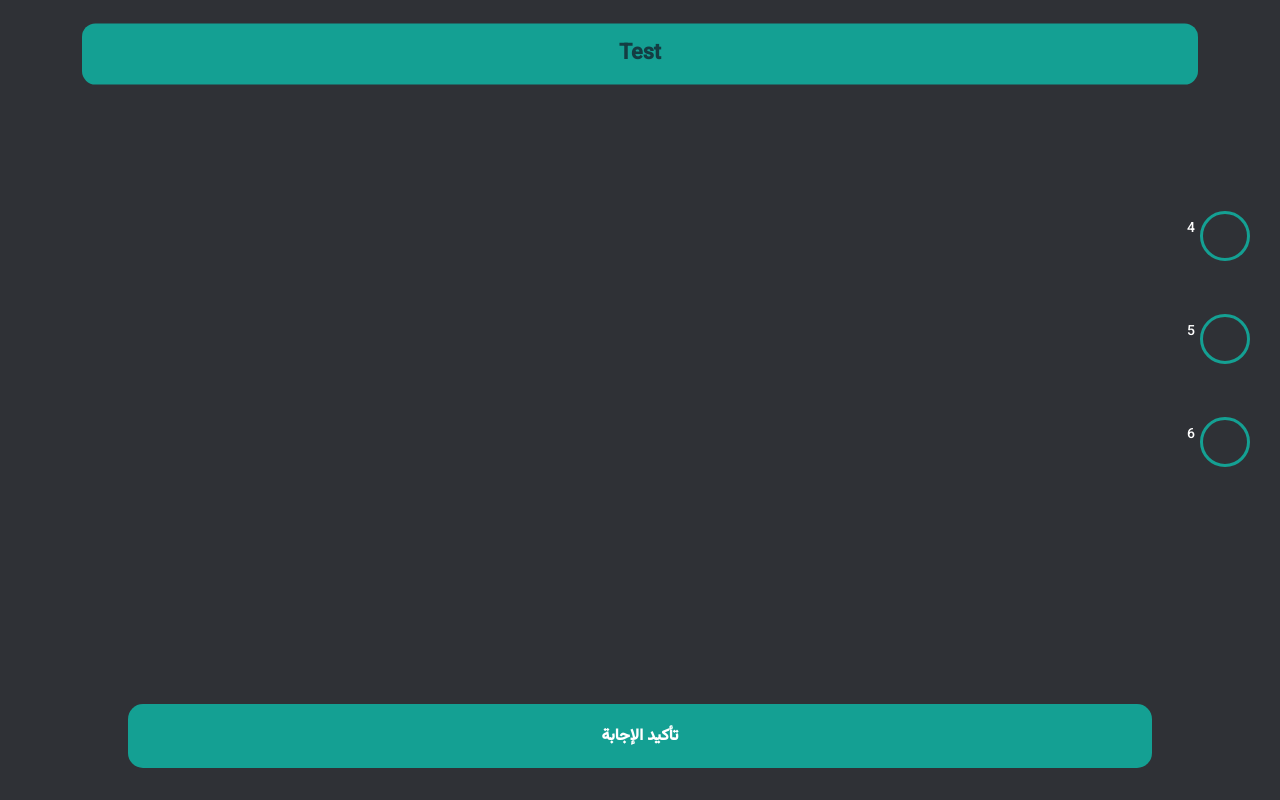
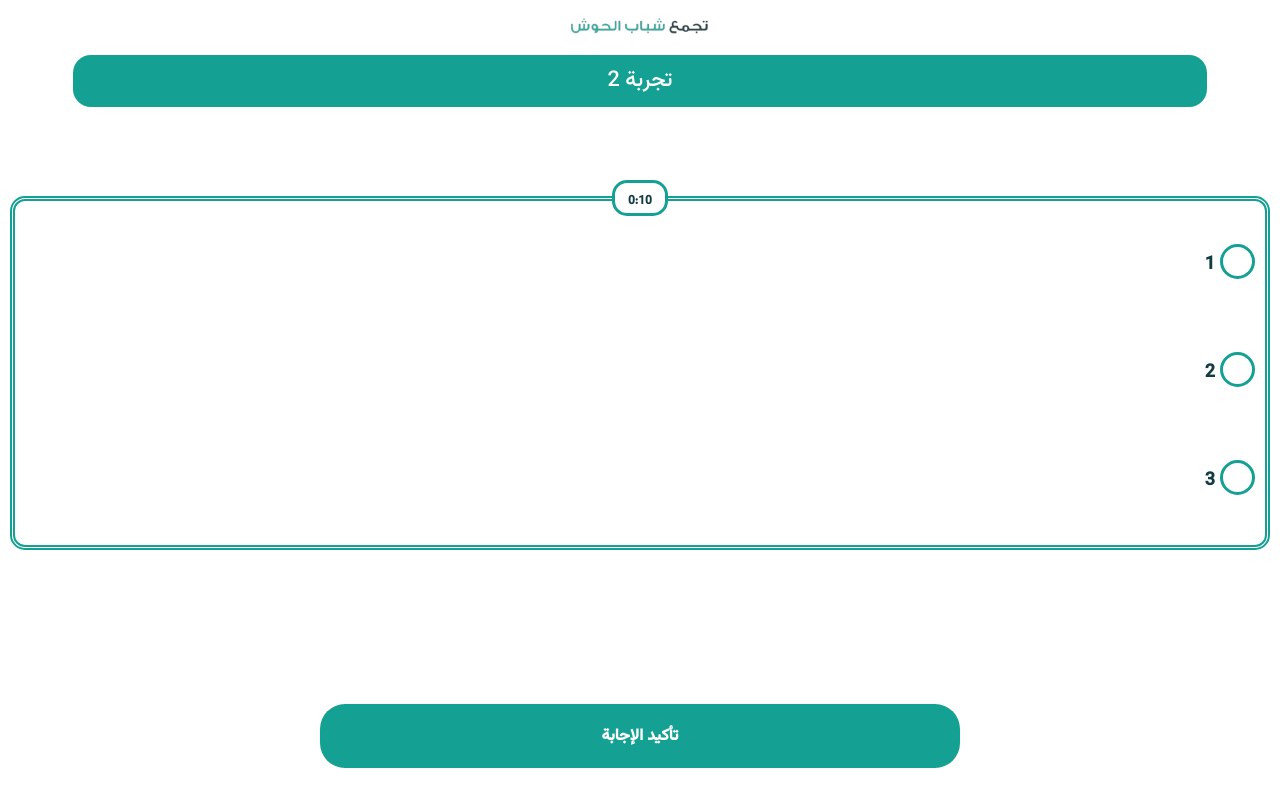
Before and after one commit to shabebalhosh/Q-A, a plain HTML site: page questions.html in a window 1280 px wide. Drawn offline with Linux system fonts and the light colour scheme.

Commit message:
styled questions scrn

```diff
--- /dev/null
+++ b/notes.txt
@@ -0,0 +1,3 @@
+padding is for what's inside the div
+
+margin is for the padding between the div and the parent
--- a/questions.css
+++ b/questions.css
@@ -3,39 +3,46 @@
 * {
   font-family: "Vazirmatn", sans-serif;
   user-select: none;
-  color: white;
 }
 
 body {
-  background-color: #2F3136;
+  background-color: white;
   margin: 0;
-  padding: 20px;
+  padding: 10px;
   text-align: center;
 }
 
 #question {
   position: relative;
   top: 0;
+  bottom: 0;
   left: 0;
   transform: translate(-50%, -50%);
-  color: #143D43;
+  color: white;
   transform: scale(0.9);
-  padding: 15px;
+  padding: 10px;
   background-color: #14A093;
-  border-radius: 15px;
+  border-radius: 20px;
   font-size: 24px;
-  font-weight: bold;
   text-align: center;
 }
 
 #choices {
+  font-weight: bolder;
+  border: thick double #14A093;
+  border-radius: 15px;
+  color: #143D43;
+  padding-left: 0;
+  padding-right: 0;
   padding-top: 50px;
+  padding-bottom: 50px;
   text-align: start;
-  font-size: 14px;
-  margin-top: 80px;
+  font-size: 18px;
+  margin-top: 50px;
+  margin-bottom: 50px;
   display: grid;
   grid-template-columns: auto 1fr;
-  grid-row-gap:60px;
+  grid-row-gap:80px;
   direction: rtl;
 }
 
@@ -54,14 +61,14 @@ label {
   left: 50%;
   transform: translate(-50%, -50%);
   margin: 0px auto;
-  width: 80%;
+  width: 50%;
   height: 8%;
   font-size: 16px;
   font-weight: bold;
   color: #fff;
   background-color: #14A093;
   border: none;
-  border-radius: 15px;
+  border-radius: 25px;
   cursor: pointer;
 }
 
@@ -72,7 +79,7 @@ label {
 }
 
 #score {
-  margin-top: 50px;
+  margin-top: 10px;
   font-size: 24px;
   font-weight: bold;
   text-align: center;
@@ -83,18 +90,17 @@ input[type="radio"] {
   -moz-appearance: none;
   appearance: none;
   outline: none;
-  border: none;
   border-radius: 50%;
-  width: 50px;
-  height: 50px;
+  width: 35px;
+  height: 35px;
   margin-right: 10px;
-  background-color: #2F3136;
+  background-color: white;
   border: 3px solid #14A093;
 }
 
 input[type="radio"]:checked {
   background-color: #14A093;
-  border-color: #14A093;
+  border-color: #143D43;
 }
 
 input,
@@ -105,14 +111,21 @@ a {
     -webkit-tap-highlight-color: transparent;
 }
 
-.timer {
-  background-color: #14A093;
-  position: absolute;
-  top: 15%;
-  left: 50%;
-  transform: translate(-50%, -50%);
-  height: 50px;
-  color: #2F3136;
-  font-size: 12px;
-  text-align: center;
+#timer {
+  position: relative;
+  margin: 0 auto;
+  top: 70px;
+  left: 0%;
+  border-radius: 15px;
+  font-size: 6px;
+  font-weight: bolder;
+  width: 50px;
+  height: 30px;
+  background-color: white;
+  color: #143D43;
+  border: 3px solid #14A093;
 }
+
+#head-name {
+  max-width: 150px;
+}
--- a/questions.html
+++ b/questions.html
@@ -7,9 +7,12 @@
     <link rel="stylesheet" href="questions.css" />
   </head>
   <body>
+    <img id="head-name" src="media/name.png" alt="">
     <div id="question"></div>
 
-    <div class="timer" id="timer"></div>
+    <div id="timer">
+      <h1>0:10</h1>
+    </div>
 
     <div id="choices"></div>
 
@@ -21,14 +24,14 @@
 
       var questions = [
         {
-          question: ".....",
-          choices: [".......", ".......", "............."],
-          answer: ".......",
+          question: "تجربة",
+          choices: ["الامام المهدي (عج)", "الامام الحسين (ع)", "الامام علي (ع)"],
+          answer: "الامام المهدي (عج)",
         },
         {
-          question: "Test",
-          choices: ["4", "5", "6"],
-          answer: "4",
+          question: "تجربة 2",
+          choices: ["1","2","3"],
+          answer: "2",
         },
       ];
 
```
